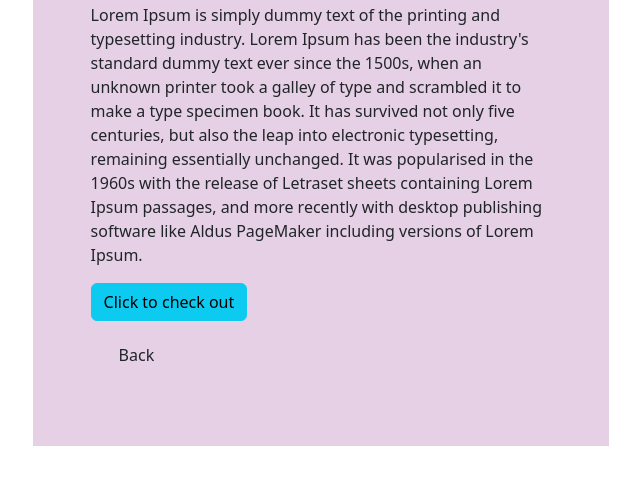
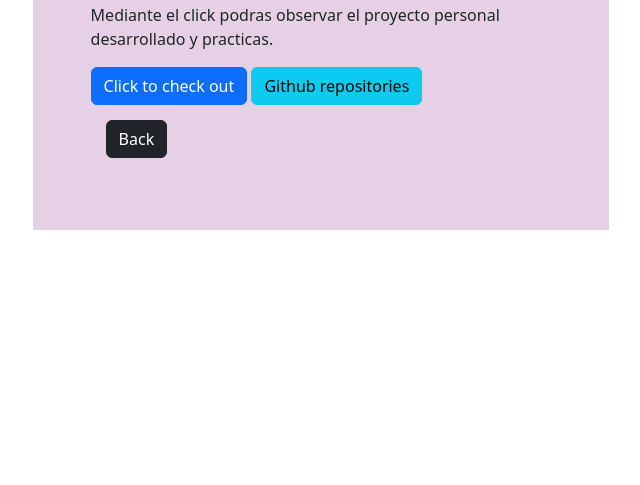
Before and after one commit to ingrish20/Portafolio, a plain HTML site: page projects.html in a window 1280 px wide. Shown: the part 175-660 px from the top of the page, without its empty margins (31-671 px from the left). Drawn offline with Linux system fonts and the light colour scheme.

Commit message:
Add projects github and huddle

```diff
--- a/projects.html
+++ b/projects.html
@@ -13,22 +13,13 @@
 <body>
     <section class="cajas">
         <h1>Projects</h1>
-        <p>Lorem Ipsum is simply dummy text of the printing and typesetting industry. Lorem Ipsum has been the
-            industry's
-            standard dummy text ever since the 1500s, when an unknown printer took a galley of type and scrambled it to
-            make
-            a type specimen book. It has survived not only five centuries, but also the leap into electronic
-            typesetting,
-            remaining essentially unchanged. It was popularised in the 1960s with the release of Letraset sheets
-            containing
-            Lorem Ipsum passages, and more recently with desktop publishing software like Aldus PageMaker including
-            versions
-            of Lorem Ipsum.</p>
+        <p>Mediante el click podras observar el proyecto personal desarrollado y practicas.</p>
 
-            <a class="btn btn-info" href="https://ingrish20.github.io/huddle-landing-page-ingrish20/" role="button">Click to check out</a></button>
+            <a class="btn btn-primary" href="https://ingrish20.github.io/huddle-landing-page-ingrish20/" role="button">Click to check out</a></button>
+            <a class="btn btn-info" href="https://github.com/ingrish20" role="button">Github repositories</a></button>
 
-        <footer>
-            <a class="btn btn-black" href="index.html" role="button">Back</a></button>
+            <footer>
+            <a class="btn btn-dark" href="index.html" role="button">Back</a></button>
         </footer>
     </section>
 </body>
```
